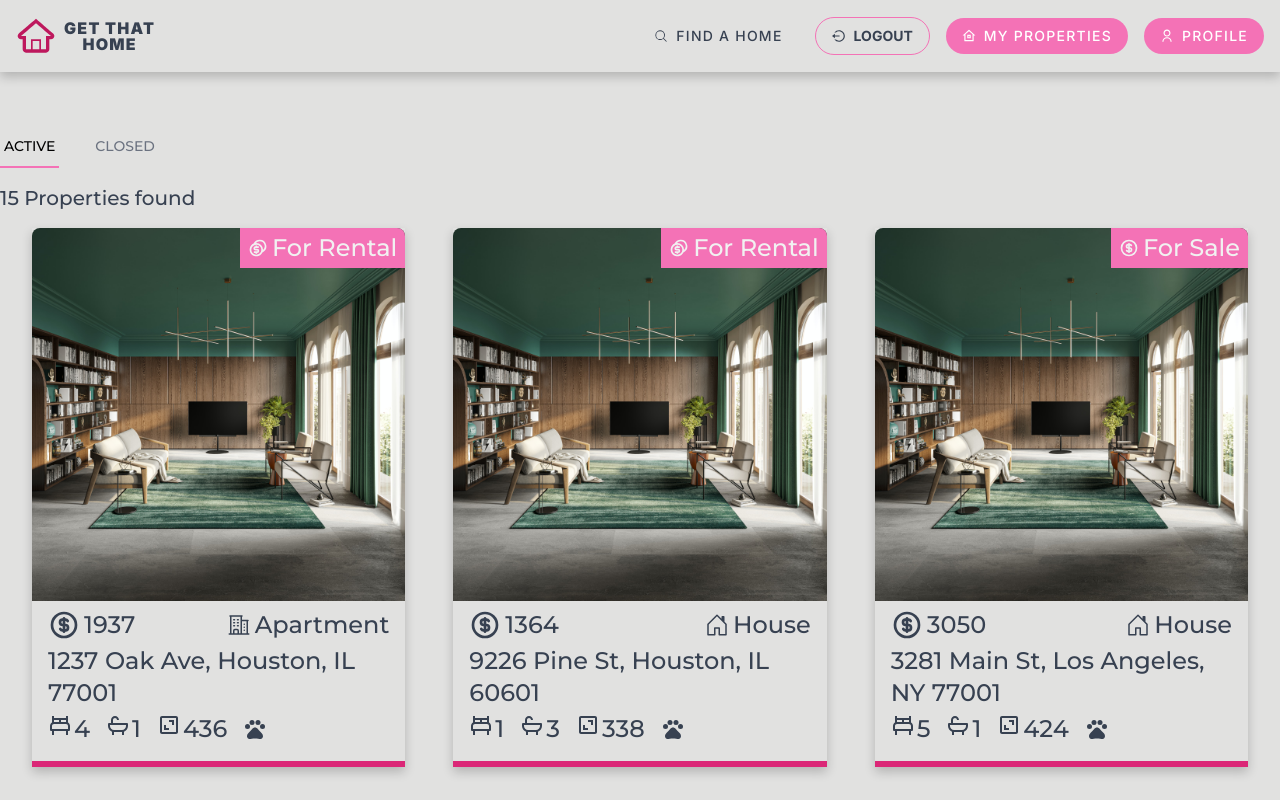
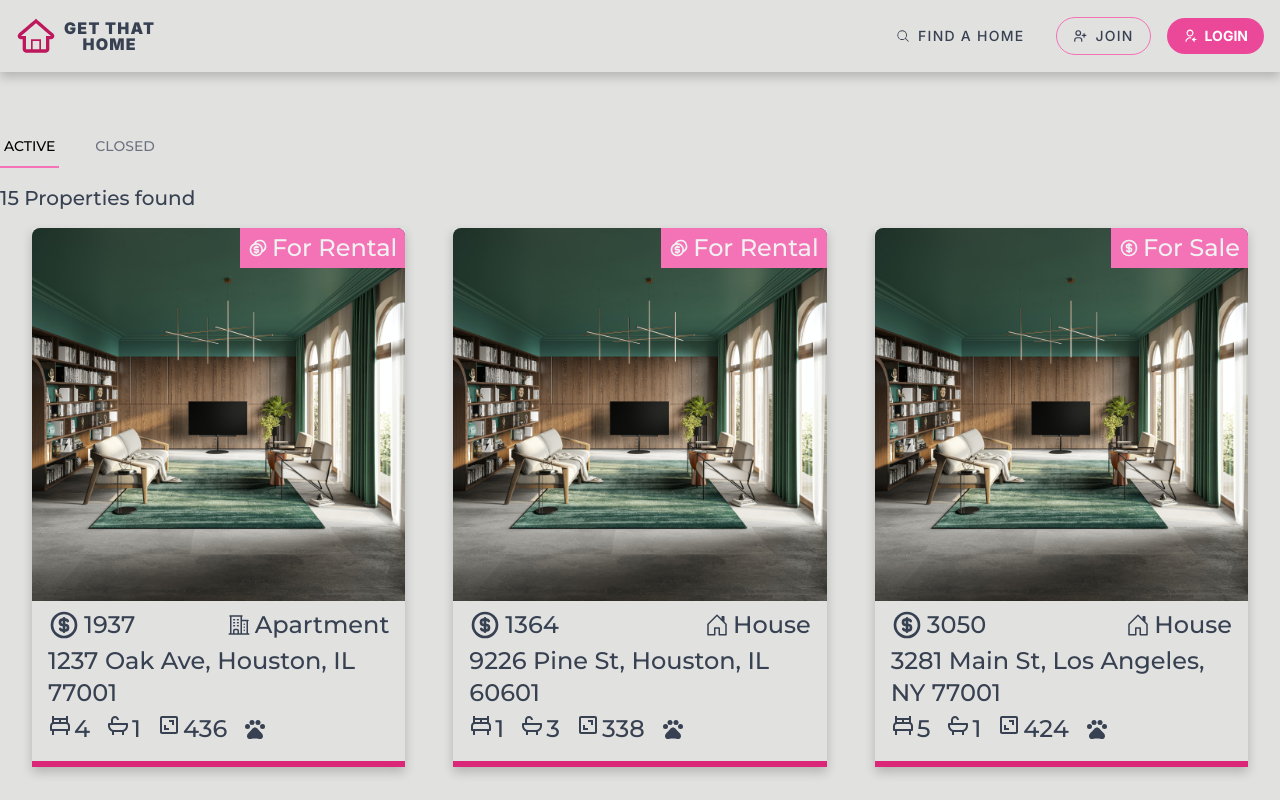
Before and after one commit to AlexMendozaEt/Vite-React-GetThatHome, a React (Vite) app: page /property in a window 1280 px wide. Shown: the top 800 px of the page. Built offline with nearby package versions, Linux system fonts and the light colour scheme.

Commit message:
chore: update routes

```diff
--- a/src/components/HeaderLandlord/header-landlord.jsx
+++ b/src/components/HeaderLandlord/header-landlord.jsx
@@ -23,7 +23,9 @@ function HeaderLandlord() {
           </div>
           <ul className="expandable links-container">
             <li className="link">
-              <Anchor icon={<HiMagnifyingGlass />}>FIND A HOME</Anchor>
+              <Anchor icon={<HiMagnifyingGlass />} to={"/property"}>
+                FIND A HOME
+              </Anchor>
             </li>
             <li className="link">
               <Button icon={<RiLogoutCircleLine />} type={"secondary"}>
@@ -31,12 +33,16 @@ function HeaderLandlord() {
               </Button>
             </li>
             <li className="link">
-              <Anchor icon={<RiHome8Line />} type={"primary"}>
+              <Anchor
+                icon={<RiHome8Line />}
+                type={"primary"}
+                to={"/myproperties"}
+              >
                 MY PROPERTIES
               </Anchor>
             </li>
             <li className="link">
-              <Anchor icon={<RiUserLine />} type={"primary"}>
+              <Anchor icon={<RiUserLine />} type={"primary"} to={"/profile"}>
                 PROFILE
               </Anchor>
             </li>
--- a/src/components/HeaderSeeker/header-seeker.jsx
+++ b/src/components/HeaderSeeker/header-seeker.jsx
@@ -24,7 +24,9 @@ function HeaderSeeker() {
           </div>
           <ul className="expandable links-container">
             <li className="link">
-              <Anchor icon={<HiMagnifyingGlass />}>FIND A HOME</Anchor>
+              <Anchor icon={<HiMagnifyingGlass />} to={"/property"}>
+                FIND A HOME
+              </Anchor>
             </li>
             <li className="link">
               <Button icon={<RiLogoutCircleLine />} type={"secondary"}>
@@ -32,12 +34,16 @@ function HeaderSeeker() {
               </Button>
             </li>
             <li className="link">
-              <Anchor icon={<GoHeartFill />} type={"primary"}>
+              <Anchor
+                icon={<GoHeartFill />}
+                type={"primary"}
+                to={"/savedproperties"}
+              >
                 SAVED PROPERTIES
               </Anchor>
             </li>
             <li className="link">
-              <Anchor icon={<RiUserLine />} type={"primary"}>
+              <Anchor icon={<RiUserLine />} type={"primary"} to={"/profile"}>
                 PROFILE
               </Anchor>
             </li>
--- a/src/components/HeaderVisitor/header-visitor.jsx
+++ b/src/components/HeaderVisitor/header-visitor.jsx
@@ -24,10 +24,12 @@ function HeaderVisitor() {
           </div>
           <ul className="expandable links-container">
             <li className="link">
-              <Anchor icon={<HiMagnifyingGlass />}>FIND A HOME</Anchor>
+              <Anchor icon={<HiMagnifyingGlass />} to={"/property"}>
+                FIND A HOME
+              </Anchor>
             </li>
             <li className="link">
-              <Anchor icon={<TbUserPlus />} type={"secondary"}>
+              <Anchor icon={<TbUserPlus />} type={"secondary"} to={"/signup"}>
                 JOIN
               </Anchor>
             </li>
--- a/src/pages/PropertiesPage/properties-page.jsx
+++ b/src/pages/PropertiesPage/properties-page.jsx
@@ -1,11 +1,14 @@
 import PropertiesSection from "../../components/MyPropertiesSection";
-import HeaderLandlord from "../../components/HeaderLandlord";
 import Footer from "../../components/Footer";
+import { useAuth } from "../../context/auth-context";
+import Header from "../../components/Header";
 
 export default function PropertiesPage() {
+  const { user } = useAuth();
+
   return (
     <>
-      <HeaderLandlord />
+      <Header user={user} />
       <PropertiesSection />
       <Footer />
     </>
```
